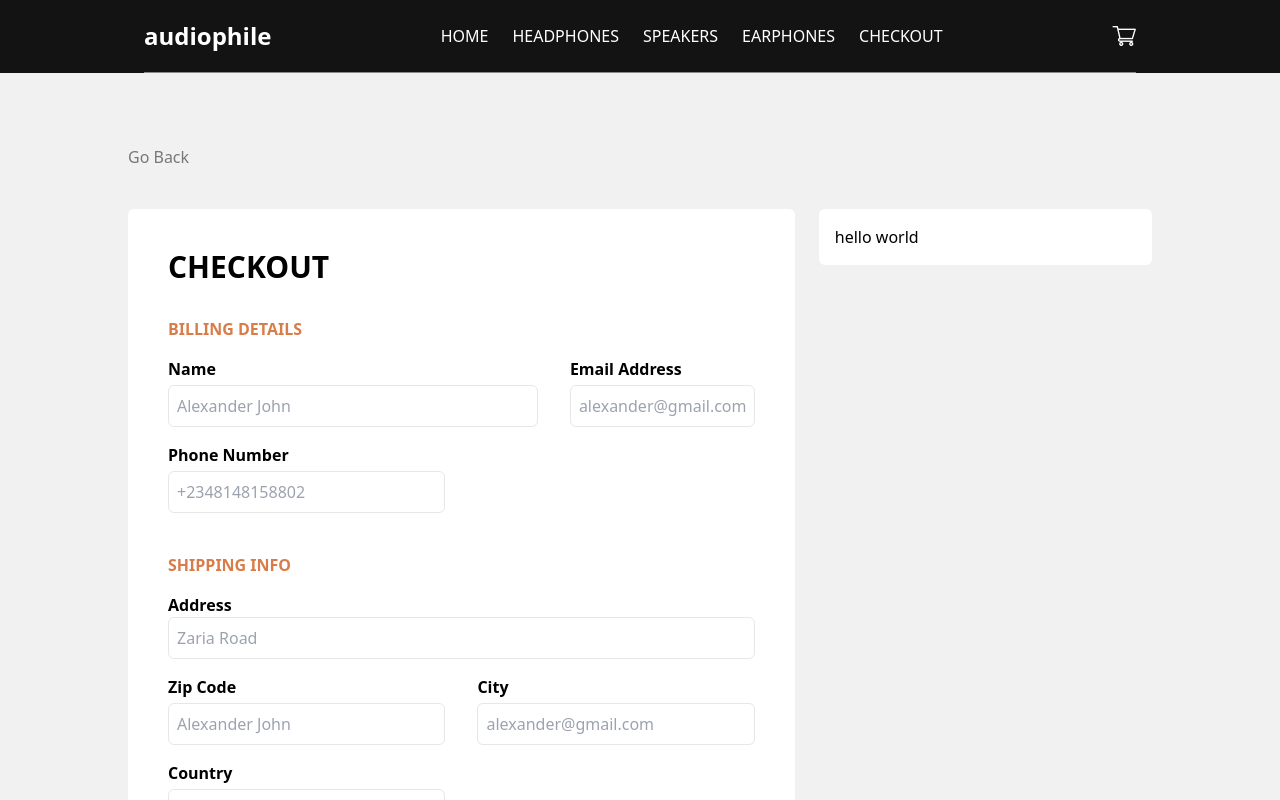
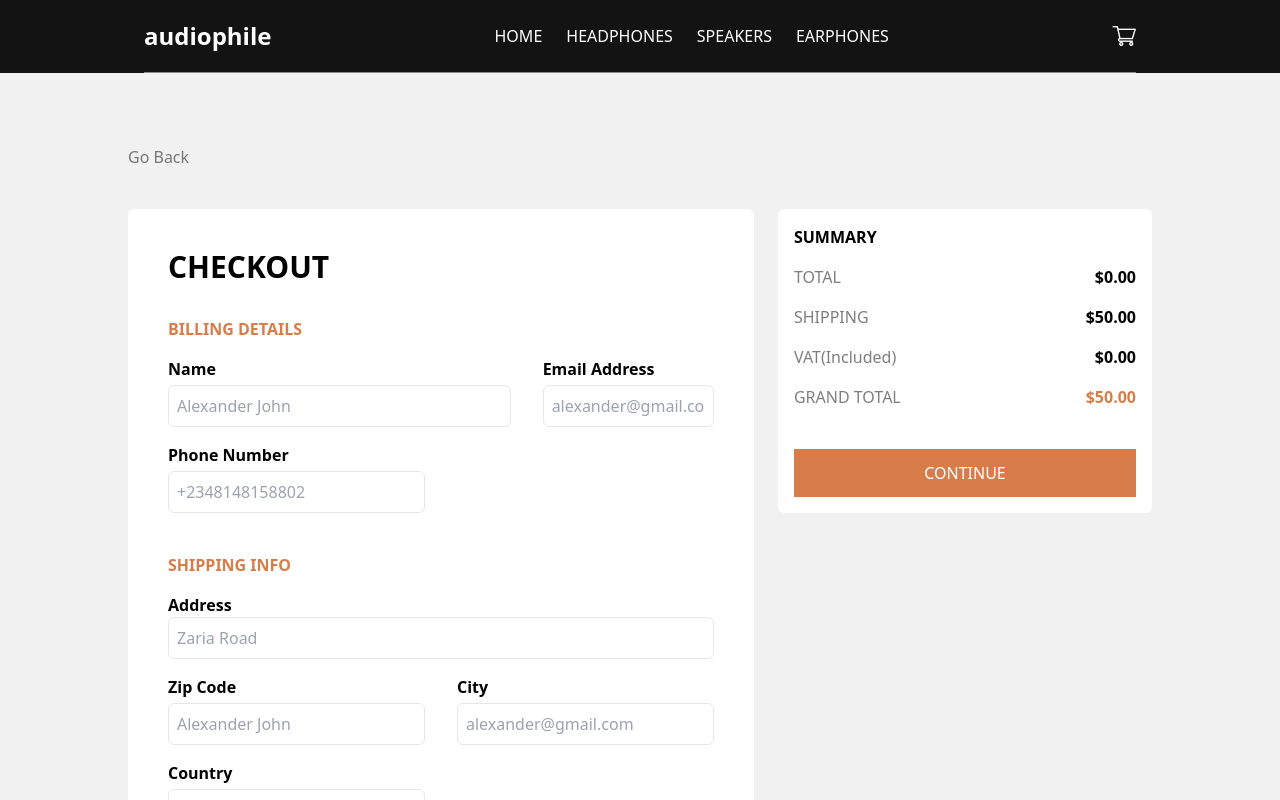
Before and after one commit to Deevyne99/audiophile-Ecommerce, a React (Create React App) app in the folder audiophoile/: page /checkout in a window 1280 px wide. Shown: the top 800 px of the page. Built offline with nearby package versions, Linux system fonts and the light colour scheme.

Commit message:
Added the checkout page

```diff
--- a/audiophoile/src/components/cart/Cart.js
+++ b/audiophoile/src/components/cart/Cart.js
@@ -13,7 +13,7 @@ const Cart = () => {
     decreaseCart,
   } = useGlobalContext()
   return (
-    <div className='fixed flex-col max-w-[340px] xs:max-w-[340px] sm:max-w-[400px] left-0 p-6 top-24  md:top-24 lg:right-36 right-0 z-40 md:right-16 bg-white rounded-md flex transition-all duration-100 mx-auto md:mx-0 md:left-auto w-full'>
+    <div className='fixed flex-col max-w-[300px] xs:max-w-[300px] sm:max-w-[400px] left-0 p-6 top-24  md:top-24 lg:right-36 right-0 z-40 md:right-16 bg-white rounded-md flex transition-all duration-100 mx-auto md:mx-0 md:left-auto w-full'>
       <div className='flex justify-between w-full  items-center '>
         <strong className='capitalize'>cart ({total_items})</strong>
         <button type='button' onClick={ClearCart}>
--- a/audiophoile/src/data.js
+++ b/audiophoile/src/data.js
@@ -154,7 +154,7 @@ export const links = [
   { id: 2, text: 'headphones', url: '/headphones' },
   { id: 3, text: 'speakers', url: '/speakers' },
   { id: 4, text: 'earphones', url: '/earphones' },
-  { id: 5, text: 'checkout', url: '/checkout' },
+  // { id: 5, text: 'checkout', url: '/checkout' },
 ]
 
 export const shop = [
--- a/audiophoile/src/pages/Checkout.js
+++ b/audiophoile/src/pages/Checkout.js
@@ -1,9 +1,11 @@
 import React from 'react'
 import { Link, useNavigate, useLocation } from 'react-router-dom'
 import { useGlobalContext } from '../components/context'
+import { formatPrice } from '../utilis/Price'
 
 const Checkout = () => {
-  const { cart, shipping_fee } = useGlobalContext()
+  const { cart, shipping_fee, total_amount } = useGlobalContext()
+  console.log(cart)
   const navigate = useNavigate()
   const [payment, setPayment] = React.useState()
   return (
@@ -16,7 +18,7 @@ const Checkout = () => {
           go back
         </button>
         <div className='flex flex-col md:flex-row gap-6 items-start my-10'>
-          <div className='flex flex-col w-full lg:w-2/3 bg-white px-4 py-10 md:px-10 md:py-10 gap-8  rounded-md'>
+          <div className='flex flex-col w-full md:w-2/3 lg:w-2/3 bg-white px-4 py-10 md:px-10 md:py-10 gap-8  rounded-md'>
             <h2 className='text-3xl font-semibold uppercase'>Checkout</h2>
             <form action=''>
               <div className='flex flex-col gap-4'>
@@ -139,10 +141,50 @@ const Checkout = () => {
               </div>
             </form>
           </div>
-          <div className='flex flex-col w-full md:w-1/3 bg-white rounded-md p-4'>
-            {' '}
-            hello world
-          </div>
+          <article className='flex flex-col w-full md:w-2/5 bg-white rounded-md p-4 gap-4'>
+            <h2 className='uppercase font-bold'>summary</h2>
+            {cart.map((item, index) => {
+              const { img, name, price, amount } = item
+              return (
+                <div className='flex   justify-between ' key={index}>
+                  <div className='flex items-center gap-4'>
+                    <div className='bg-grayColor p-2 rounded-md'>
+                      <img src={img} alt='' className='w-[50px]' />
+                    </div>
+                    <div className='flex-col flex gap-2'>
+                      <p className='font-bold'>{name}</p>
+                      <p>${price}</p>
+                    </div>
+                  </div>
+                  <p>x{amount}</p>
+                </div>
+              )
+            })}
+            <div className='flex justify-between'>
+              <p className='text-[#000] opacity-50 '>TOTAL</p>
+              <p className='font-bold'>{formatPrice(total_amount)}</p>
+            </div>
+            <div className='flex justify-between'>
+              <p className='text-[#000] opacity-50 '>SHIPPING</p>
+              <p className='font-bold'>{formatPrice(shipping_fee)}</p>
+            </div>
+            <div className='flex justify-between'>
+              <p className='text-[#000] opacity-50 '>VAT(Included)</p>
+              <p className='font-bold'>{formatPrice(total_amount / 5)}</p>
+            </div>
+            <div className='flex justify-between'>
+              <p className='text-[#000] opacity-50 '>GRAND TOTAL</p>
+              <p className='font-bold text-[#D87D4A]'>
+                {formatPrice(total_amount + 50)}
+              </p>
+            </div>
+            <button
+              to={'/checkout'}
+              className='uppercase p-3 w-full bg-orange hover:opacity-75 duration-500  text-white text-center mx-auto sm:mx-0 mt-6'
+            >
+              continue
+            </button>
+          </article>
         </div>
       </div>
     </section>
```
